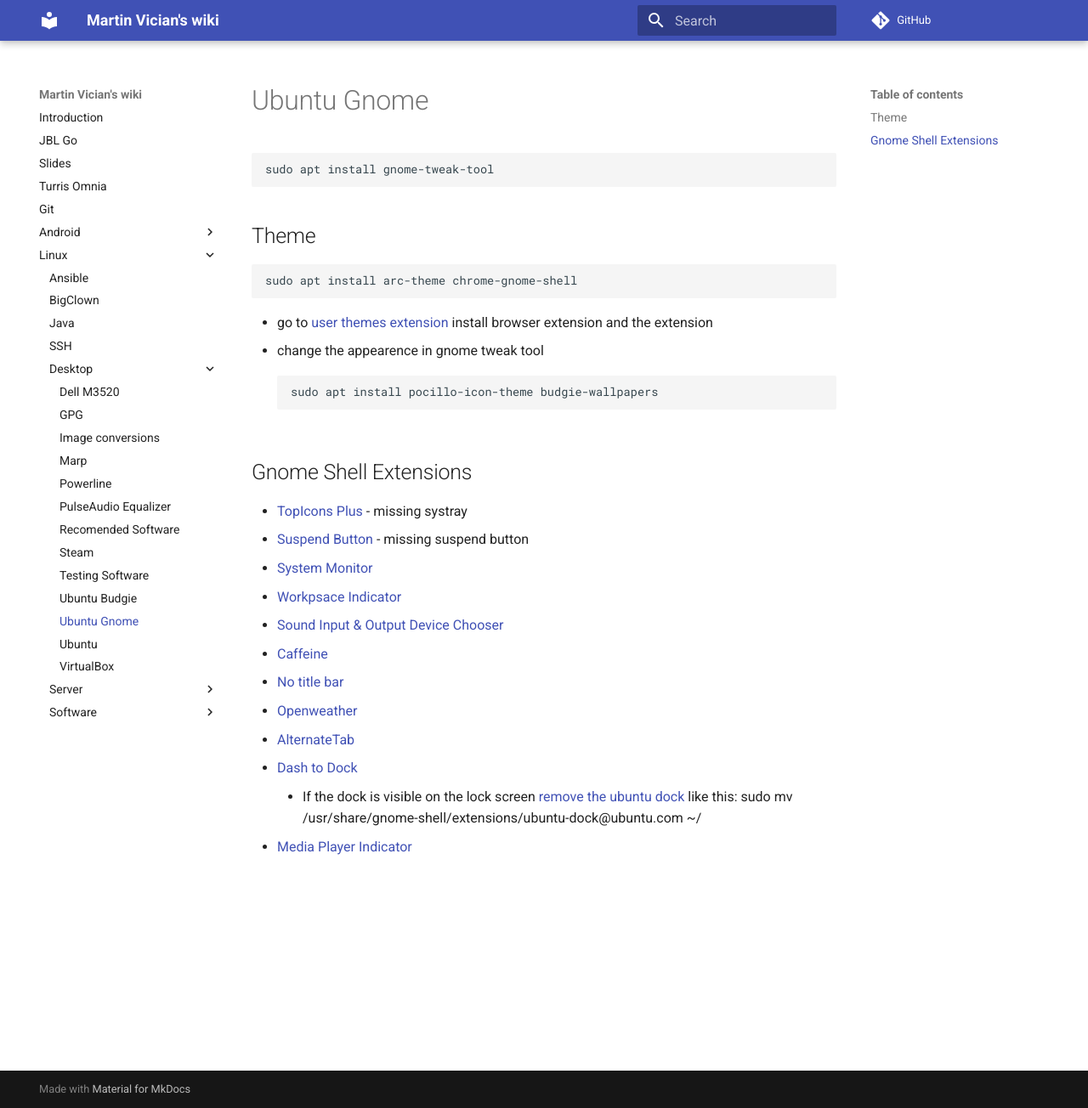
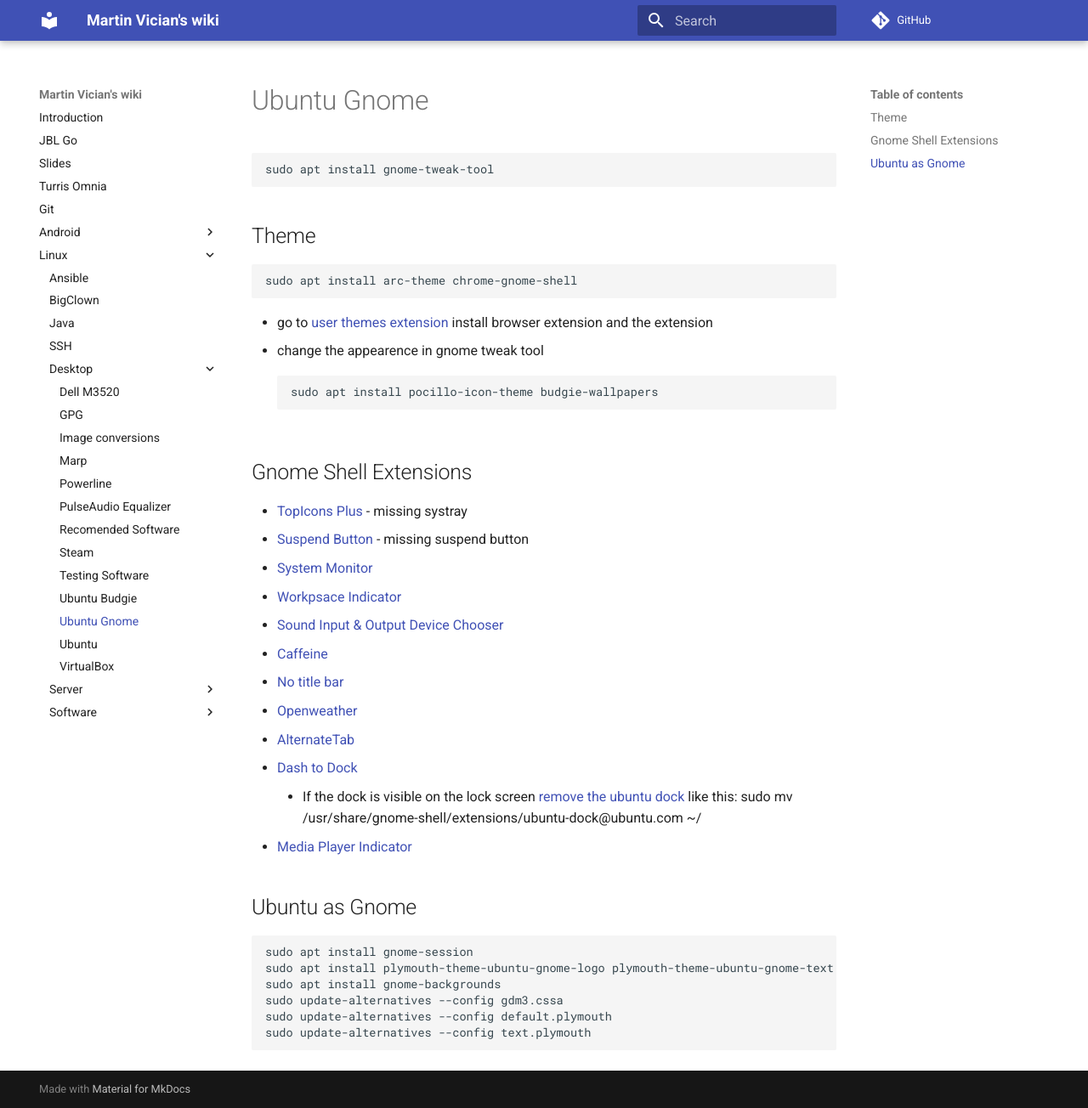
Before and after one commit to vician/wiki, an MkDocs documentation site: the page built from docs/Linux/Desktop/Ubuntu Gnome.md, in a window 1280 px wide and 1304 px high. Shown: the whole window at 85% size. Built offline with MkDocs 1.6.1 and Material for MkDocs 9.7.7, drawn with Linux system fonts in a browser that asks for light colours; comment, search, counter and statistics services are not loaded.

Commit message:
clean gnome

```diff
--- a/docs/Linux/Desktop/Ubuntu Gnome.md
+++ b/docs/Linux/Desktop/Ubuntu Gnome.md
@@ -24,3 +24,13 @@
 	- If the dock is visible on the lock screen [remove the ubuntu dock](https://github.com/micheleg/dash-to-dock/issues/649) like this:
 			sudo mv /usr/share/gnome-shell/extensions/ubuntu-dock@ubuntu.com ~/
 - [Media Player Indicator](https://extensions.gnome.org/extension/55/media-player-indicator/)
+
+
+## Ubuntu as Gnome
+
+	sudo apt install gnome-session
+	sudo apt install plymouth-theme-ubuntu-gnome-logo plymouth-theme-ubuntu-gnome-text
+	sudo apt install gnome-backgrounds
+	sudo update-alternatives --config gdm3.cssa
+	sudo update-alternatives --config default.plymouth
+	sudo update-alternatives --config text.plymouth
```
